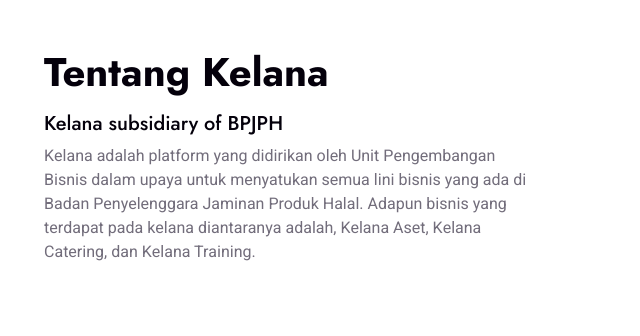
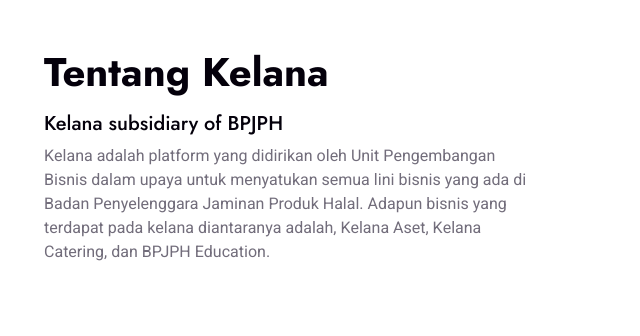
Before and after one commit to aliyahnl/busdev, a plain HTML site: page index.html in a window 1280 px wide. Shown: the part 700-1036 px from the top of the page, 620-1260 px from the left. Drawn offline with nearby package versions, Linux system fonts and the light colour scheme.

Commit message:
update 3

```diff
--- a/index.html
+++ b/index.html
@@ -97,7 +97,7 @@
                         <h5 class="mb-2">Kelana subsidiary of BPJPH</h5>
                         <p class="mb-4">Kelana adalah platform yang didirikan oleh Unit Pengembangan Bisnis dalam upaya untuk menyatukan semua lini bisnis yang ada di
                                         Badan Penyelenggara Jaminan Produk Halal. Adapun bisnis yang terdapat pada kelana diantaranya adalah, Kelana Aset, Kelana Catering,
-                                        dan Kelana Training.</p>
+                                        dan BPJPH Education.</p>
                     </div>
                 </div>
             </div>
```
